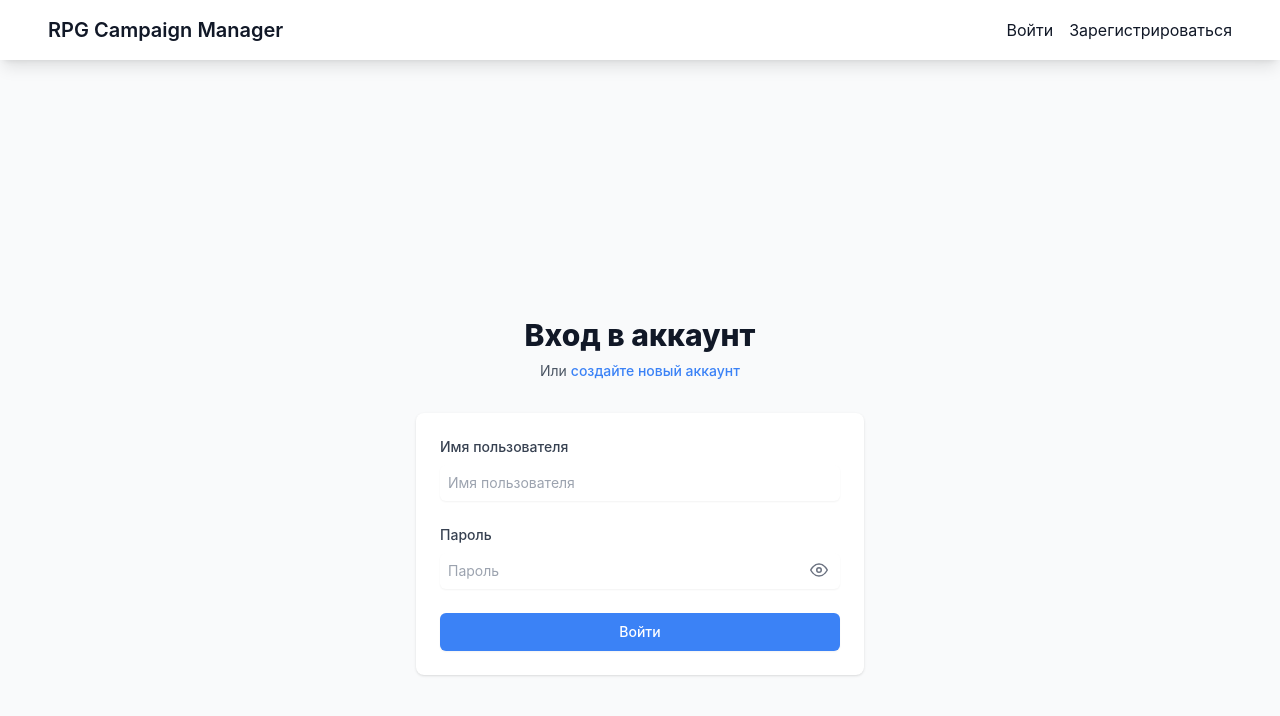
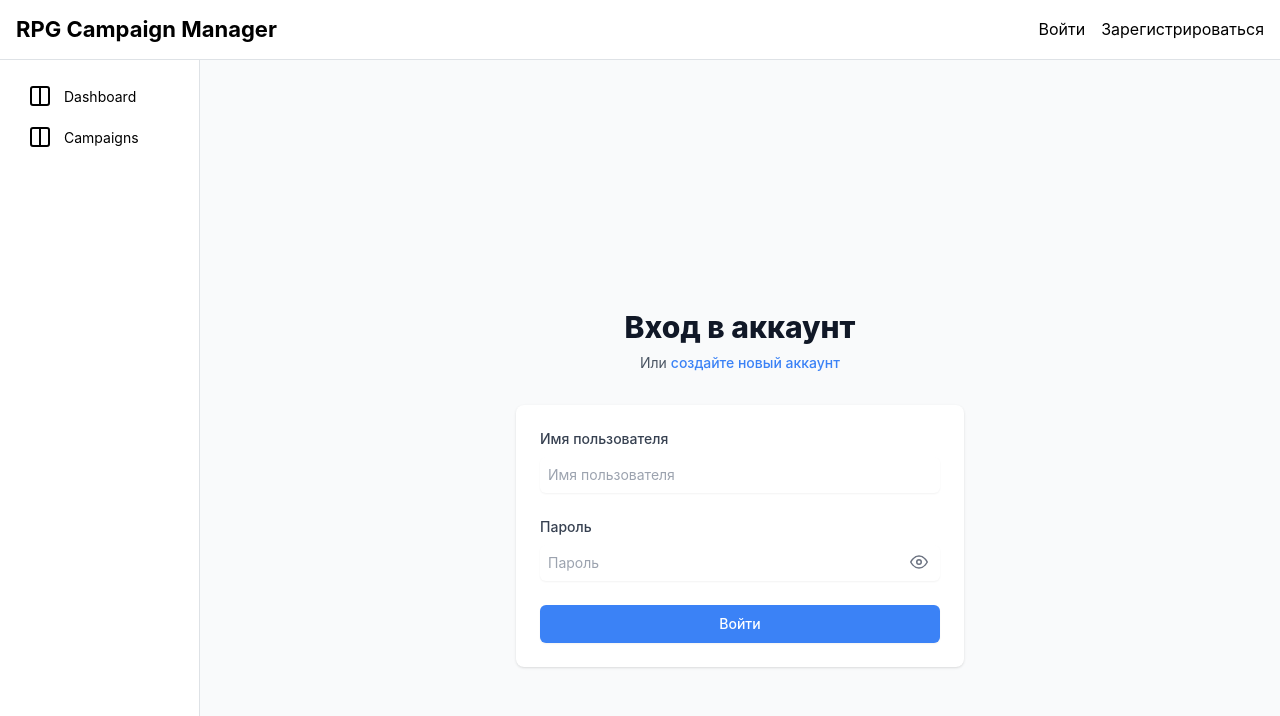
Before and after one commit to d2emon/campaign-manager, a React (Create React App) app in the folder frontend/: page /login in a window 1280 px wide. Shown: the top 716 px of the page. Built offline with nearby package versions, Linux system fonts and the light colour scheme.

Commit message:
Refactor layout structure: replace Header component with a new Layout component that includes a responsive header and navigation, enhancing the overall UI and user experience.

```diff
--- a/frontend/src/App.tsx
+++ b/frontend/src/App.tsx
@@ -1,7 +1,7 @@
 import { BrowserRouter as Router, Navigate, Route, Routes } from 'react-router-dom';
 import { Provider } from 'react-redux';
 import { MantineProvider } from '@mantine/core';
-import Header from 'components/layout/Header';
+import Layout from 'components/layout/Layout';
 import { AuthProvider } from 'modules/auth/contexts/AuthContext';
 import LoginPage from 'modules/auth/pages/LoginPage';
 import RegisterPage from 'modules/auth/pages/RegisterPage';
@@ -28,8 +28,7 @@ const App = () => {
       <Provider store={store}>
         <Router>
           <AuthProvider>
-            <div className="min-h-screen bg-gray-50">
-              <Header />
+            <Layout>
               <Routes>
                 <Route path="/" element={<Navigate to="/dashboard" />} />
                 <Route path="/login" element={<LoginPage />} />
@@ -55,7 +54,7 @@ const App = () => {
                 </Route>
                 <Route path="*" element={<Navigate to="/" replace />} />
               </Routes>
-            </div>
+            </Layout>
           </AuthProvider>
         </Router>
       </Provider>
--- a/frontend/src/components/layout/Header.tsx
+++ /dev/null
@@ -1,68 +0,0 @@
-import { Link } from 'react-router-dom';
-import Button from 'components/ui/Button';
-import { useAuth } from 'modules/auth/contexts/AuthContext';
-
-const Header = ({ dark = false }: { dark?: boolean }) => {
-  const { logout, user } = useAuth();
-
-  return (
-    <header className={`${dark ? 'bg-dark text-white' : 'bg-white text-gray-900'} p-4 shadow-lg mb-6`}>
-      <div className="max-w-7xl mx-auto px-4 sm:px-6 lg:px-8">
-        <div className="flex justify-between">
-          <div className="flex items-center">
-            <h1 className="text-xl font-semibold">RPG Campaign Manager</h1>
-          </div>
-          <nav className="flex items-center space-x-4">
-            { user ? (
-              <>
-                <Link to="/dashboard">
-                  <span className="text-gray-700">{user.username}</span>
-                </Link>
-                <Button variant="secondary">
-                  Кампании
-                </Button>
-                <Button
-                  ghost
-                  variant="danger"
-                  onClick={logout}
-                >
-                  Выйти
-                </Button>
-              </>
-            ) : (
-              <>
-                <Link to="/login">
-                  Войти
-                </Link>
-                <Link to="/register">
-                  Зарегистрироваться
-                </Link>
-              </>
-            )}
-          </nav>
-        </div>
-      </div>
-    </header>
-  );
-};
-
-/*
-      <nav className="bg-white shadow-sm">
-        <div className="max-w-7xl mx-auto px-4 sm:px-6 lg:px-8">
-          <div className="flex justify-between h-16">
-
-            <div className="flex items-center space-x-4">
-              <button
-                onClick={logout}
-                className="px-4 py-2 text-sm text-red-600 hover:text-red-800"
-              >
-                Выйти
-              </button>
-            </div>
-          </div>
-        </div>
-      </nav>
-
-*/
-
-export default Header;
--- /dev/null
+++ b/frontend/src/components/layout/Layout/Header.tsx
@@ -0,0 +1,82 @@
+import { Link } from 'react-router-dom';
+import {
+  AppShell,
+  Burger,
+  Button,
+  Group,
+  Menu,
+  Title,
+} from '@mantine/core';
+import { User } from 'modules/auth/types/user';
+
+interface HeaderProps {
+  dark?: boolean;
+  opened?: boolean;
+  user?: User | null;
+  onLogout?: () => void;
+  toggle?: () => void;
+}
+
+const Header = ({
+  opened = false,
+  toggle,
+  user = null,
+  onLogout,
+}: HeaderProps) => {
+  return (
+    <AppShell.Header>
+      <Group
+        h="100%"
+        justify="space-between"
+        px="md"
+      >
+        <Group
+          align="center"
+        >
+          <Burger
+            opened={opened}
+            onClick={toggle}
+            hiddenFrom="sm"
+            size="sm"
+          />
+          <Title order={3}>RPG Campaign Manager</Title>
+        </Group>
+
+        <Group
+          align="center"
+          gap="sm"
+        >
+          { user ? (
+            <Group>
+              <Menu>
+                <Menu.Target>
+                  <Button>
+                    {user.username}
+                  </Button>
+                </Menu.Target>
+
+                <Menu.Dropdown>
+                  <Menu.Label>{user.username}</Menu.Label>
+                  <Menu.Item color="red" onClick={onLogout}>
+                    Выйти
+                  </Menu.Item>
+                </Menu.Dropdown>
+              </Menu>
+            </Group>
+          ) : (
+            <Group>
+              <Link to="/login">
+                Войти
+              </Link>
+              <Link to="/register">
+                Зарегистрироваться
+              </Link>
+            </Group>
+          )}
+        </Group>
+      </Group>
+    </AppShell.Header>
+  );
+};
+
+export default Header;
--- /dev/null
+++ b/frontend/src/components/layout/Layout/index.tsx
@@ -0,0 +1,68 @@
+import {
+  AppShell,
+  NavLink,
+} from '@mantine/core';
+import { useDisclosure } from '@mantine/hooks';
+import { Columns } from 'react-feather';
+import { useAuth } from 'modules/auth/contexts/AuthContext';
+import Header from './Header';
+
+interface LayoutProps {
+  children: React.ReactNode;
+};
+
+const Layout = ({ children }: LayoutProps) => {
+  const { user, logout } = useAuth();
+  const [opened, { toggle }] = useDisclosure(false);
+
+  const dark = false;
+  const navItems = [
+    {
+      label: 'Dashboard',
+      icon: <Columns />,
+      href: '/dashboard',
+    },
+    {
+      label: 'Campaigns',
+      icon: <Columns />,
+      href: '/campaigns',
+    },
+  ];
+
+  return (
+    <AppShell
+      header={{ height: 60 }}
+      navbar={{
+        width: 200,
+        breakpoint: 'sm',
+        collapsed: { mobile: !opened },
+      }}
+      padding="md"
+    >
+      <Header
+        dark={dark}
+        opened={opened}
+        user={user}
+        onLogout={logout}
+        toggle={toggle}
+      />
+      <AppShell.Navbar
+        p="md"
+      >
+        {navItems.map((item) => (
+          <NavLink
+            key={item.href}
+            label={item.label}
+            leftSection={item.icon}
+            href={item.href}
+          />
+        ))}
+      </AppShell.Navbar>
+      <AppShell.Main className="bg-gray-50">
+        {children}
+      </AppShell.Main>
+    </AppShell>
+  )
+}
+
+export default Layout;
```
